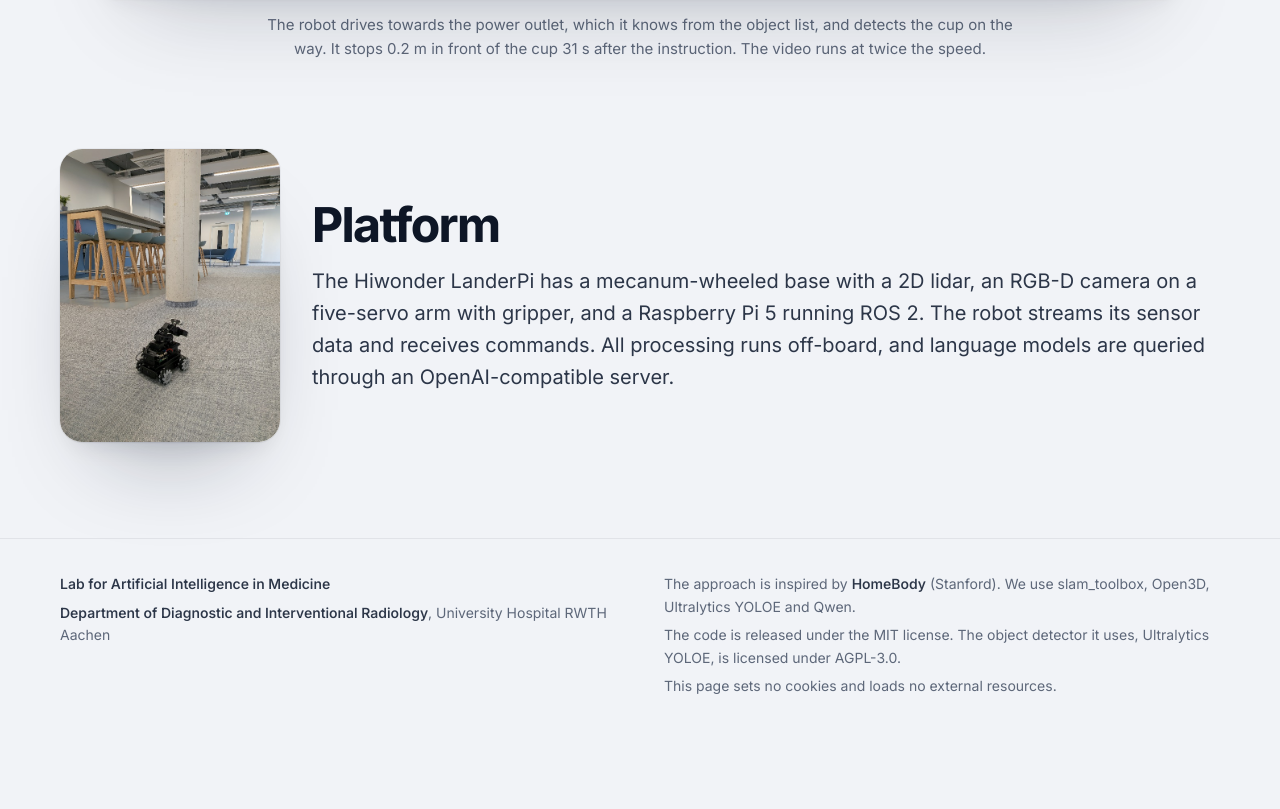
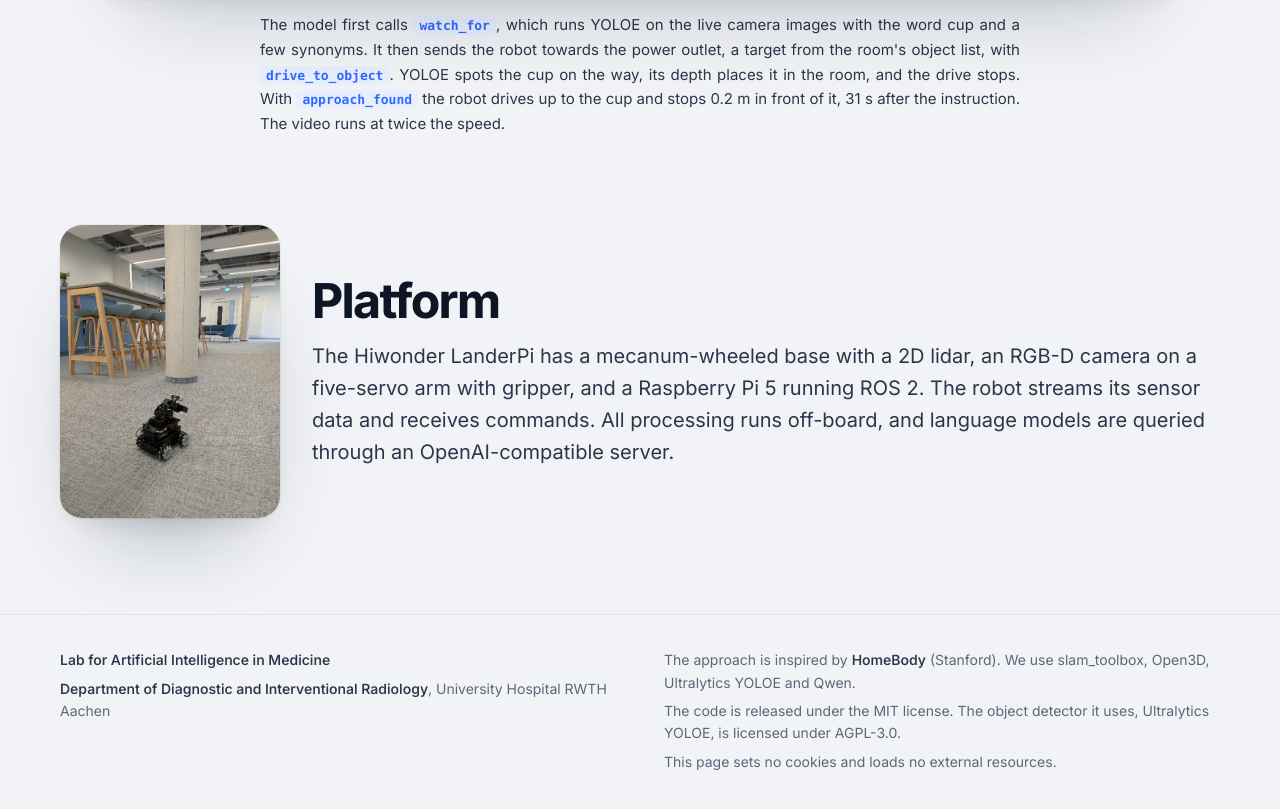
Before and after one commit to TruhnLab/MedicalEmbodiment_ScanLabelAct, a plain HTML site: page index.html in a window 1280 px wide. Shown: the part 6746-7555 px from the top of the page. Before the commit the page ends 7497 px from the top, so only its background shows below. Drawn offline with Linux system fonts and the light colour scheme; no server answers.

Commit message:
Project page: how the two task runs work, under their videos
The captions follow the runs' own logs: the skills the model called, YOLOE watching the camera, the image check
with Qwen before the pick, and how the pick steers by the camera on the gripper.

```diff
--- a/assets/css/site.css
+++ b/assets/css/site.css
@@ -244,7 +244,9 @@ h2.small { font-size: 22px; letter-spacing: -.01em; margin: 0 0 10px; text-align
   background: var(--card); box-shadow: var(--shadow); font-size: clamp(17px, 2vw, 20px); font-weight: 520; line-height: 1.4;
 }
 .bubble .who { display: block; font-size: 12px; font-weight: 650; letter-spacing: .08em; text-transform: uppercase; color: var(--accent); margin-bottom: 4px; }
-.outcome { margin: 0 auto; max-width: 760px; font-size: 15px; line-height: 1.6; color: var(--muted); text-align: center; }
+.outcome { margin: 0 auto; max-width: 760px; font-size: 15px; line-height: 1.65; color: var(--ink-2); text-align: justify; hyphens: manual; }
+.outcome code { font: 600 13px/1 ui-monospace, "Cascadia Mono", Menlo, monospace; color: var(--accent); background: var(--accent-soft); padding: 2px 6px; border-radius: 5px; white-space: nowrap; }
+@media (max-width: 640px) { .outcome { text-align: left; } }
 
 /* ---------- how it works ---------- */
 .steps { display: grid; grid-template-columns: repeat(4, 1fr); gap: 18px; }
--- a/index.html
+++ b/index.html
@@ -12,7 +12,7 @@
   <meta property="og:image" content="assets/media/teaser.jpg">
   <link rel="icon" href="assets/media/lab-logo.svg" type="image/svg+xml">
   <link rel="preload" href="assets/fonts/inter-latin-wght-normal.woff2" as="font" type="font/woff2" crossorigin>
-  <link rel="stylesheet" href="assets/css/site.css?v=3">
+  <link rel="stylesheet" href="assets/css/site.css?v=4">
   <script type="importmap">
     { "imports": { "three": "./assets/vendor/three/three.module.min.js",
                    "three/addons/controls/OrbitControls.js": "./assets/vendor/three/OrbitControls.js" } }
@@ -236,16 +236,22 @@
         <div class="ask"><p class="bubble"><span class="who">Instruction</span>There is a cup left of the outlet. Please find and approach it.</p></div>
         <div class="float settle"><video src="assets/media/find.mp4" poster="assets/media/find.jpg" controls muted loop playsinline preload="metadata"
              aria-label="The robot drives towards the power outlet, detects the cup on the way and stops in front of it"></video></div>
-        <p class="outcome">The robot drives towards the power outlet, which it knows from the object list, and detects the
-          cup on the way. It stops 0.2&nbsp;m in front of the cup 31&nbsp;s after the instruction. The video runs at
-          twice the speed.</p>
+        <p class="outcome">The model first calls <code>watch_for</code>, which runs YOLOE on the live camera images with
+          the word cup and a few synonyms. It then sends the robot towards the power outlet, a target from the room's
+          object list, with <code>drive_to_object</code>. YOLOE spots the cup on the way, its depth places it in the room,
+          and the drive stops. With <code>approach_found</code> the robot drives up to the cup and stops 0.2&nbsp;m in
+          front of it, 31&nbsp;s after the instruction. The video runs at twice the speed.</p>
       </div>
       <div class="demo" id="demo-pick" role="tabpanel" hidden>
         <div class="ask"><p class="bubble"><span class="who">Instruction</span>I moved it a bit. Please pick it up again.</p></div>
         <div class="float"><video src="assets/media/pick.mp4" poster="assets/media/pick.jpg" controls muted loop playsinline preload="none"
              aria-label="The robot detects a red cube, approaches it, centres the gripper over it and lifts it"></video></div>
-        <p class="outcome">The robot detects the 30&nbsp;mm cube at its new position, centres the gripper over it using the
-          camera on the arm and lifts it 66&nbsp;s after the instruction.</p>
+        <p class="outcome">The model calls <code>watch_for</code> and <code>search_here</code>. YOLOE finds the cube in the
+          camera images, an image check with Qwen confirms that it is the requested item, and <code>approach_found</code>
+          drives the robot up to it. <code>pick_up_object</code> then steers by the camera on the gripper. Since camera
+          and gripper are rigidly connected, the gripper is right above the cube when the cube appears at a taught spot
+          in the image. Base and arm move until it sits there, then the arm goes down in guarded steps, closes the
+          gripper and lifts the 30&nbsp;mm cube, 66&nbsp;s after the instruction.</p>
       </div>
     </section>
 
```
